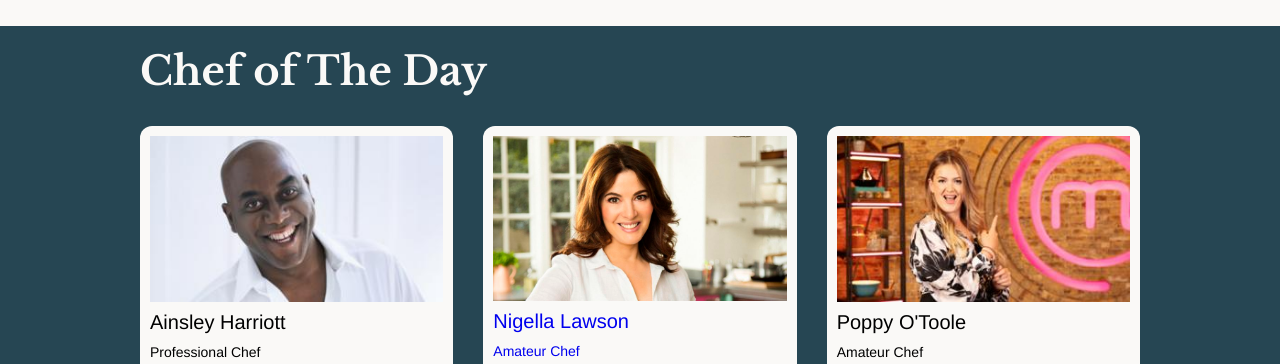
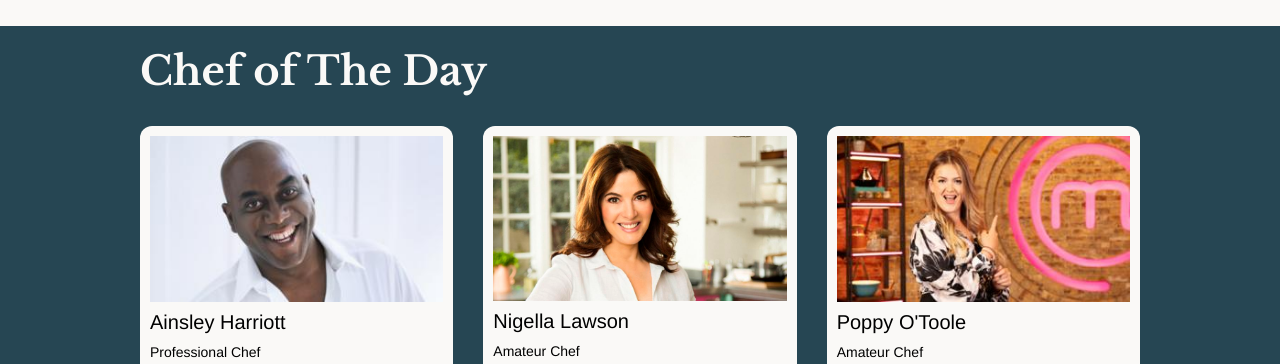
Before and after one commit to wulffii/MMD_Valgfag_Gr1, a plain HTML site: page index.html in a window 1280 px wide. Shown: the part 3040-3404 px from the top of the page. Drawn offline with nearby package versions, Linux system fonts and the light colour scheme.

Commit message:
Jan done goofed, i fixed

```diff
--- a/assets/css/master.css
+++ b/assets/css/master.css
@@ -356,6 +356,7 @@ a.author:hover {
 
 .ChefCard a {
     text-decoration: none;
+    color: var(--charcoalBlack);
 }
 
 .ChefCard {
```
